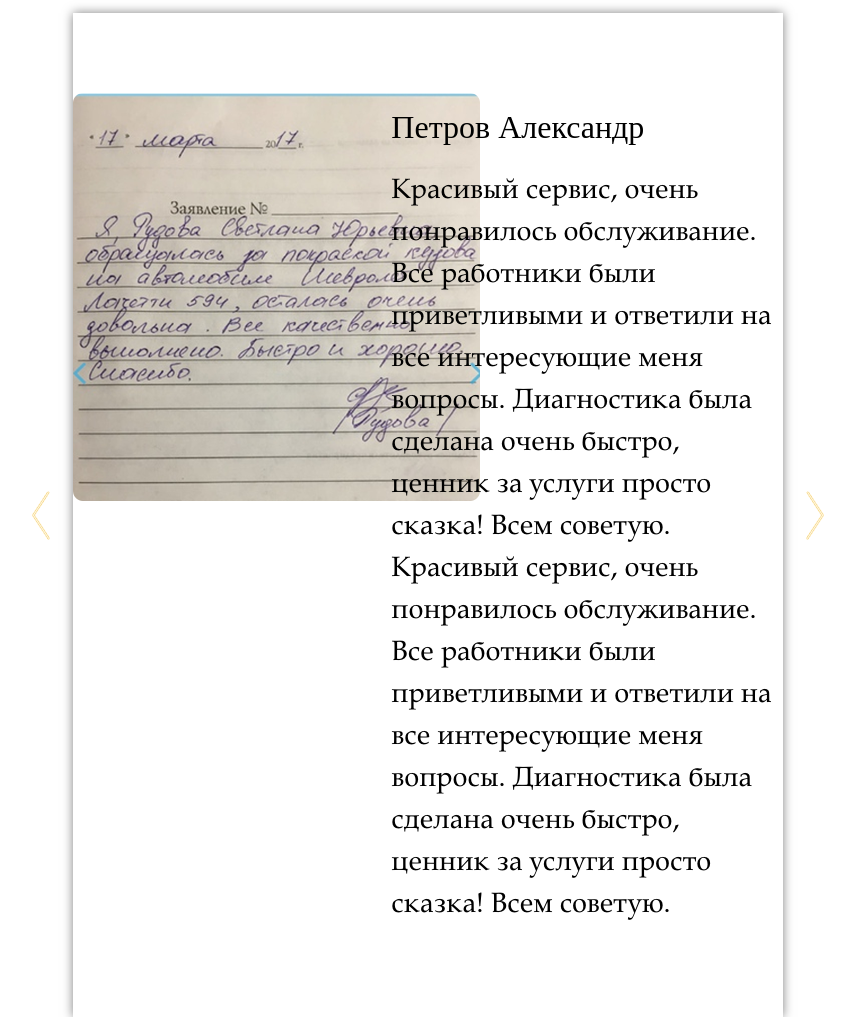
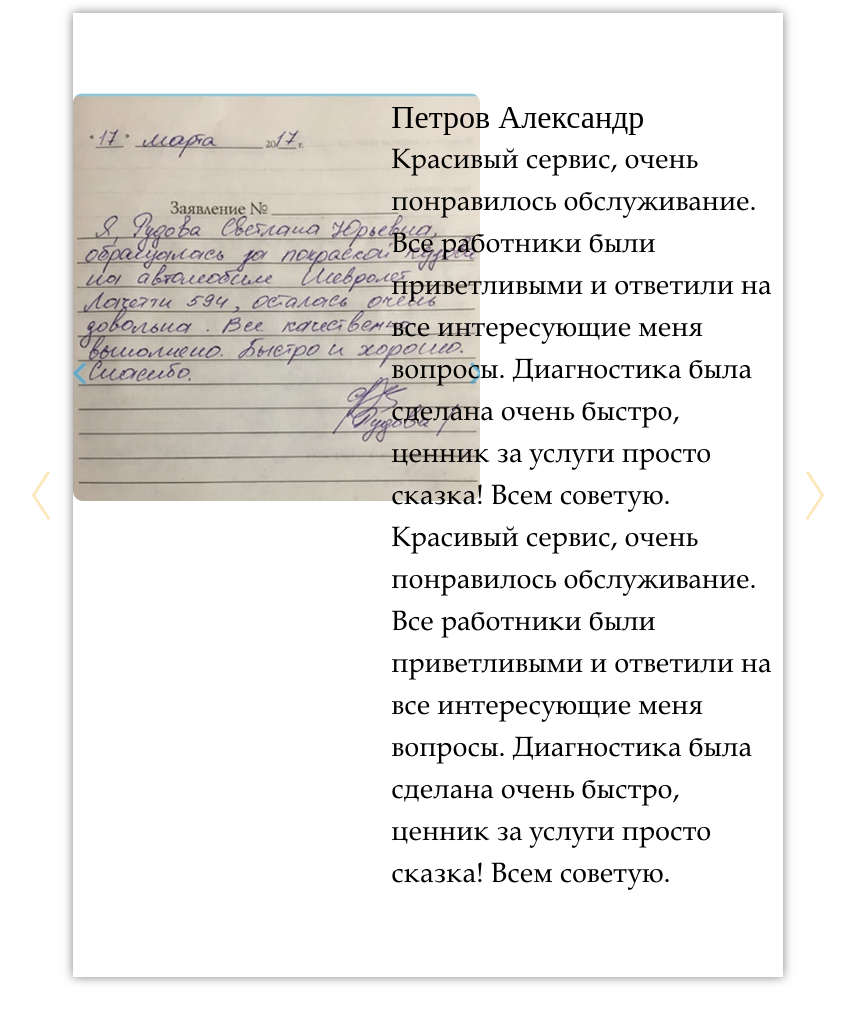
Before and after one commit to web-goose/autoservice, a plain HTML site: page index.html in a window 1280 px wide. Shown: the part 4386-5403 px from the top of the page, without its empty margins (212-1067 px from the left). Drawn offline with Linux system fonts and the light colour scheme.

Commit message:
update style

```diff
--- a/css/style.css
+++ b/css/style.css
@@ -312,14 +312,14 @@ header {
   font-size: 32px;
   font-family: 'futurademic';
   color: #000;
-  padding: 10px;
+  padding: 0 10px;
 }
 
 .block5 .comment {
   font-size: 28px;
   color: #000;
   font-family: 'garamond';
-  padding: 10px;
+  padding: 0 10px;
 }
 
 .block5 .carousel {
```
